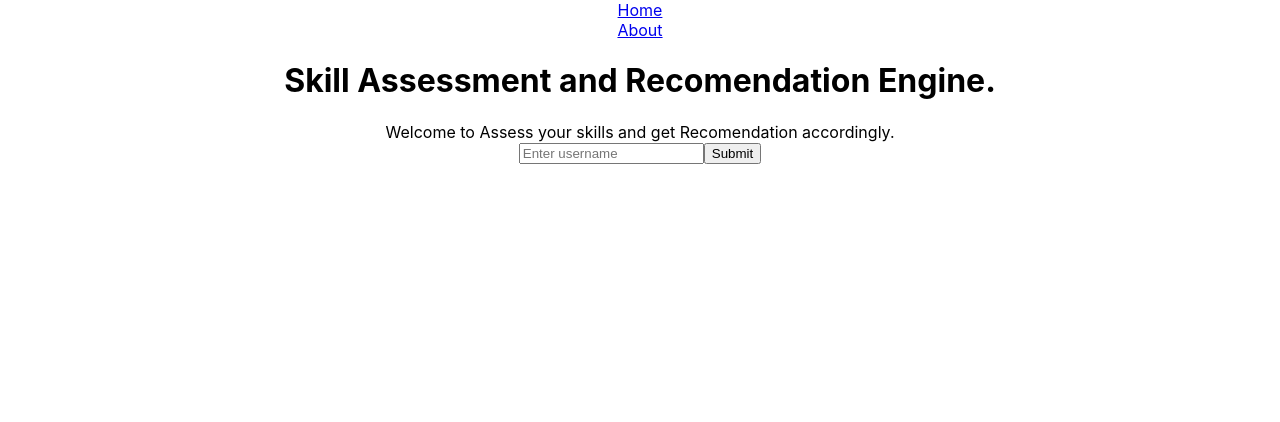
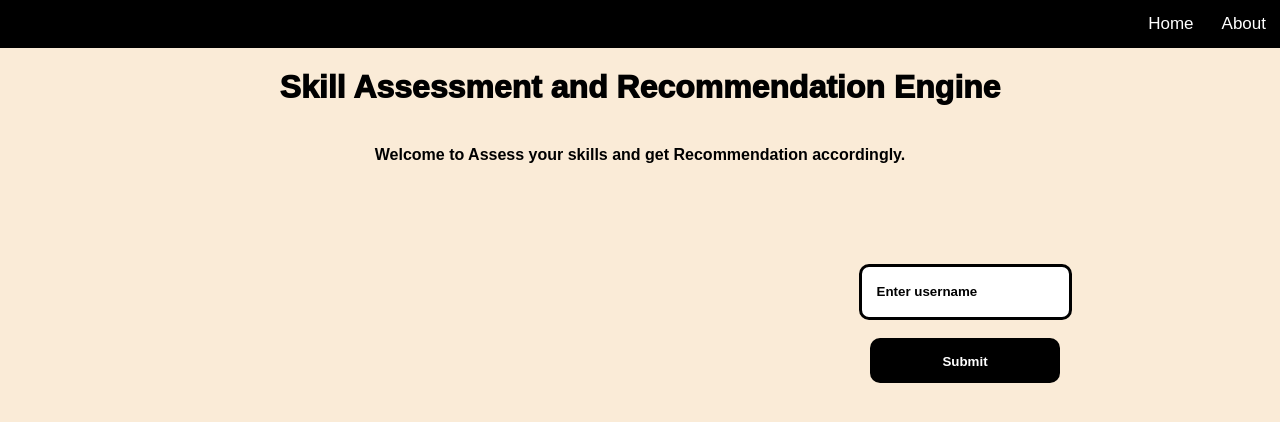
Before and after one commit to artizticamit/MLH_HYP_skill_assessment, a React (Create React App) app in the folder client/: page / in a window 1280 px wide. Shown: the top 422 px of the page. Built offline with nearby package versions, Linux system fonts and the light colour scheme.

Commit message:
Css added

```diff
--- /dev/null
+++ b/client/src/components/navbar/Navbar.css
@@ -0,0 +1,22 @@
+
+body{
+    margin: 0;
+    font-family: Arial, Helvetica, sans-serif;
+}
+.navbar-container{
+    display: flex;
+    overflow: hidden;
+    background-color: black;
+    justify-content: space-between;
+}
+.navbar-container a{
+    float:inline-start;
+    color: white;
+    text-align: center;
+    padding: 14px 14px;
+    text-decoration: none;
+    font-size: 17px;
+}
+.navbar-home-btn{
+    margin-left: auto;
+}
--- a/client/src/components/navbar/Navbar.jsx
+++ b/client/src/components/navbar/Navbar.jsx
@@ -1,15 +1,12 @@
 import React from 'react'
 import { Link } from 'react-router-dom'
+import './Navbar.css'
 
 function Navbar() {
   return (
     <div className='navbar-container'>
-        <div className='navbar-home-btn'>
-            <Link to={'/'}>Home</Link>
-        </div>
-        <div className='navbar-about-btn'>
-            <Link to={'/about'}>About</Link>
-        </div>
+        <a className='navbar-home-btn' href='/'>Home</a>
+        <a className='navbar-about-btn'href='/about'>About</a>
     </div>
   )
 }
--- a/client/src/pages/About/About.css
+++ b/client/src/pages/About/About.css
@@ -0,0 +1,13 @@
+body{
+    font-family:Arial, Helvetica, sans-serif ;
+}
+.about-heading{
+    text-align: center;
+    font-weight: 1000;
+
+}
+.about-body{
+    font-family: Verdana, Geneva, Tahoma, sans-serif;
+    font-size: medium;
+    text-align: center;
+}
--- a/client/src/pages/Home/Home.css
+++ b/client/src/pages/Home/Home.css
@@ -0,0 +1,46 @@
+body {
+    background-color: antiquewhite;
+    font-family: Arial, Helvetica, sans-serif;
+}
+
+.home-heading {
+    text-align: center;
+    font-weight: 1000;
+
+}
+
+.home-text-msg {
+    text-align: center;
+    font-weight: 500;
+    font-weight: bolder;
+}
+
+.box {
+    margin-left: 650px;
+    margin-top: 100px;
+}
+
+.home-input {
+    flex: 1;
+    padding: 15px ;
+    height: 20px;
+    border: 3px solid black;
+    border-radius: 10px;
+}
+
+::placeholder{
+    color: rgb(0, 0, 0);
+    font-weight: bolder;
+}
+.home-input-btn {
+
+    color: #fff;
+    background-color: black;
+    border: 1px solid transparent;
+    border-radius: 10px;
+    padding: 15px;
+    height: 45px;
+    width: 190px;
+    text-align: center;
+    font-weight: bold;
+}
--- a/client/src/pages/Home/Home.jsx
+++ b/client/src/pages/Home/Home.jsx
@@ -24,19 +24,20 @@ function Home() {
     <div className='home-container'>
         <Navbar/>
         <h1 className='home-heading'>
-           Skill Assessment and Recomendation Engine.
-        </h1>
+           Skill Assessment and Recommendation Engine
+        </h1> <br />
         <div className='home-text-msg'>
-            Welcome to Assess your skills and get Recomendation accordingly.
+            Welcome to Assess your skills and get Recommendation accordingly.
         </div>
+        <div className='box'>
 
-        <input className='home-input' type='text' placeholder='Enter username' onChange={(e)=>{handleChange(e)}}></input>
+        <input className='home-input' type='text' placeholder='Enter username' onChange={(e)=>{handleChange(e)}}></input><br /><br />
         <button className='home-input-btn' onClick={handleSubmit}>Submit</button>
         {
             click && (
                 <Codeforces username={username}/>
             )
-        }
+        }</div>
     </div>
   )
 }
```
